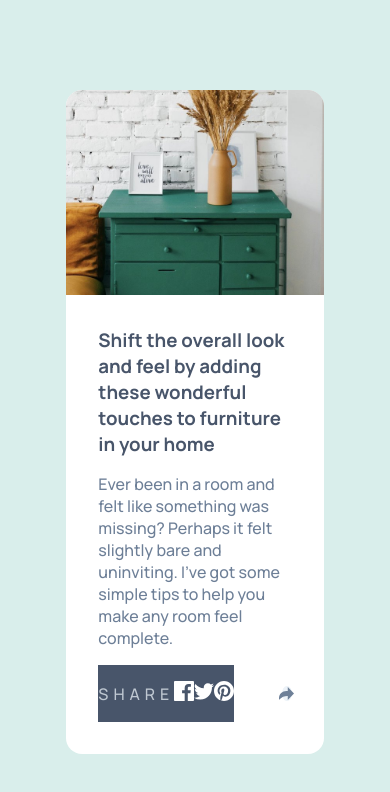
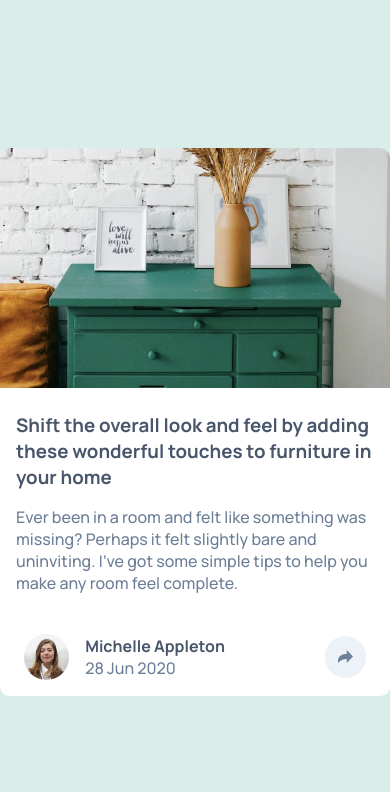
Before and after one commit to AslamtoIbrahim/Project-10, a plain HTML site: page index.html in a window 390 px wide. Drawn offline with Linux system fonts and the light colour scheme.

Commit message:
finish the project

```diff
--- a/index.html
+++ b/index.html
@@ -22,7 +22,7 @@
 <body>
   <div class="container">
     <img class="side-img" src="images/drawers.jpg" alt="a vase one a standnight">
-    <div class="conatent">
+    <div class="content">
       <div class="text">
         <h3>Shift the overall look and feel by adding these wonderful
           touches to furniture in your home</h3>
@@ -31,10 +31,10 @@
           to help you make any room feel complete.</p>
       </div>
 
-      <div class="information">
+      <div class="information" id="information">
 
-        <div class="info-social">
-          <div class="author-info">
+        <div class="info-social" >
+          <div class="author-info" id="author-info">
             <img src="images/avatar-michelle.jpg" alt="">
             <div class="name-date">
               <p class="name">Michelle Appleton</p>
--- a/script.js
+++ b/script.js
@@ -1,8 +1,11 @@
 function showSocialBtn(){
     const shareIcon = document.getElementById("share-icon");
+    const icon = document.getElementById("icon");
+    const information = document.getElementById("information");
+    const authorInfo = document.getElementById("author-info");
     const socialHidden = document.getElementById("social-hidden");
-    const icon = document.getElementById("icon");
 
+    if (screen.width > 800) {
         if (socialHidden.style.display == "none") {
             socialHidden.style.display = "flex";
             shareIcon.style.backgroundColor = "hsl(217, 19%, 35%)";
@@ -14,4 +17,19 @@ function showSocialBtn(){
             icon.src = 'images/icon-share.svg'
 
         }
+    } else {
+        if (socialHidden.style.display == "none") {
+            socialHidden.style.display = "flex";
+            authorInfo.style.display = "none";
+            information.style.backgroundColor = "hsl(217, 19%, 35%)";
+
+        } else {
+            socialHidden.style.display = "none";
+            authorInfo.style.display = "flex";
+            information.style.backgroundColor = "#fff";
         }
+
+    }
+
+
+}
--- a/style.css
+++ b/style.css
@@ -14,31 +14,31 @@ body {
 }
 
 .container {
-    display: grid;
-    grid-template-columns: 40% 60%;
+    display: flex;
+    gap: 3rem;
     justify-items: center;
-    align-items: center;
-    max-width: 66vw;
+    max-width: 50rem;
     background-color: white;
-    border-radius: 1rem;
+    border-radius: 0.6rem;
 }
 
 .side-img {
-    width: 100%;
-    min-height: 100%;
-    border-radius: 1rem 0 0 1rem;
+    max-width: 20rem;
+    border-radius: 0.6rem 0 0 0.6rem;
+    object-fit: cover;
 
 }
 
-.conatent {
+.content {
     display: flex;
     flex-direction: column;
     height: 100%;
     justify-content: space-around;
+
 }
 
 .text {
-    padding: 2rem 2rem 0 2rem;
+    padding: 2rem 2rem 0 0;
 }
 
 h3 {
@@ -49,17 +49,16 @@ h3 {
 
 .para {
     color: hsl(214, 17%, 51%);
-    margin-bottom: 1rem;
+    /* margin-bottom: 1rem; */
 }
 
 .information {
-    padding: 0 2rem 2rem 2rem;
+    padding: 1rem 3rem 2rem 0;
     display: flex;
     justify-content: space-between;
     align-items: center;
 }
 
-.info-social {}
 
 .author-content {
     display: flex;
@@ -71,6 +70,7 @@ h3 {
 .author-info {
     display: flex;
     align-items: center;
+
 }
 
 .name {
@@ -91,31 +91,37 @@ h3 {
 
 .share-icon {
     background-color: hsl(210, 46%, 95%);
-    border-radius: 100%;
-    padding: 1px 2px;
+    border-radius: 10rem;
+    padding: 0.6rem 0.8rem;
     cursor: pointer;
-    height: 24%;
-    width: 5%;
-    display: flex;
-    justify-content: center;
-    align-items: center;
+    z-index: 28;
+    position: relative;
+    /* display: flex; */
+    /* justify-content: center; */
+    /* align-items: center; */
+}
+
+.info-social {
+    width: 100%;
+    /* position: relative; */
+
 }
 
 .social-hidden {
     background-color: hsl(217, 19%, 35%);
     display: flex;
-    justify-content: space-evenly;
+    justify-content: center;
     padding: 1rem 0;
     align-items: center;
-
-    /* width: 50%;
     display: none;
-    padding: 0.6rem 1rem;
-    border-radius: 0.7rem;
+    padding: 1rem 2rem;
+    gap: 1.5rem;
+    border-radius: 0 0 0.4rem 0.4rem;
     position: absolute;
-    top: -105%;
-    right: -23%;
-    align-items: center; */
+    margin-top: -8rem;
+    margin-left: 15rem;
+    align-items: center;
+    align-content: center;
 }
 
 .social-hidden::after {
@@ -123,7 +129,7 @@ h3 {
     content: '';
     border-style: solid;
     border-color: hsl(217, 19%, 35%) transparent transparent transparent;
-    top: 42px;
+    top: 54px;
     border-width: 20px 10px 0;
     left: 50%;
     transform: translateX(-50%);
@@ -136,32 +142,54 @@ h3 {
 }
 
 
-@media screen and (max-width: 800px) {
-    body {
-        width: 100%;
-    }
+@media screen and (max-width: 1000px) {
+
 
     .container {
-        display: flex;
         flex-direction: column;
+        max-width: 25rem;
+        gap: 1.5rem;
     }
 
     .side-img {
-        border-radius: 1rem 1rem 0 0;
+        border-radius: 0.6rem 0.6rem 0 0;
+        height: 15rem;
+        max-width: 100%;
     }
 
+    .content{
+        /* padding: 0; */
+    }
 
+    .text{
+        padding: 0 1rem 1.5rem 1rem;
+    }
+
+    .information{
+        /* display: grid;
+        grid-template-columns: 85% 15%;
+        align-items: center;
+        justify-items: end;
+        /* background-color: hsl(217, 19%, 35%); */
+        /* border-radius: 0 0 1rem 1rem; */
+        padding: 1rem 1.5rem;
+        position: relative;
+    }
+
+    .info-social{
+
+    }
     .social-hidden {
-        background-color: hsl(217, 19%, 35%);
-        display: flex;
-        justify-content: space-evenly;
-        padding: 1rem 0;
-        align-items: center;
+        position: absolute;
+        bottom: 0;
+        left: -240px;
         width: 100%;
+        height: 100%;
+        justify-content: left;
+        text-align: left;
     }
 
     .author-info {
-        display: none;
 
     }
 
```
Lines whose indentation alone changed are shown as unchanged.
